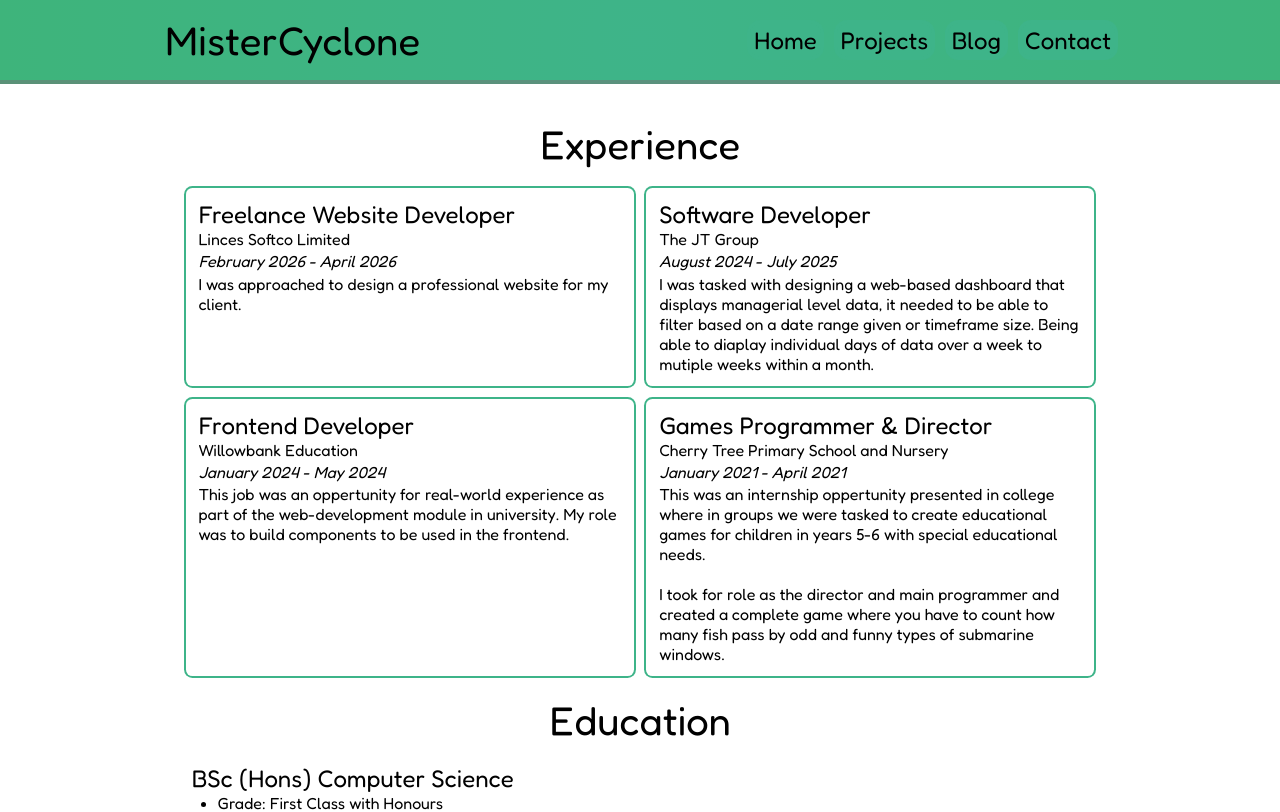
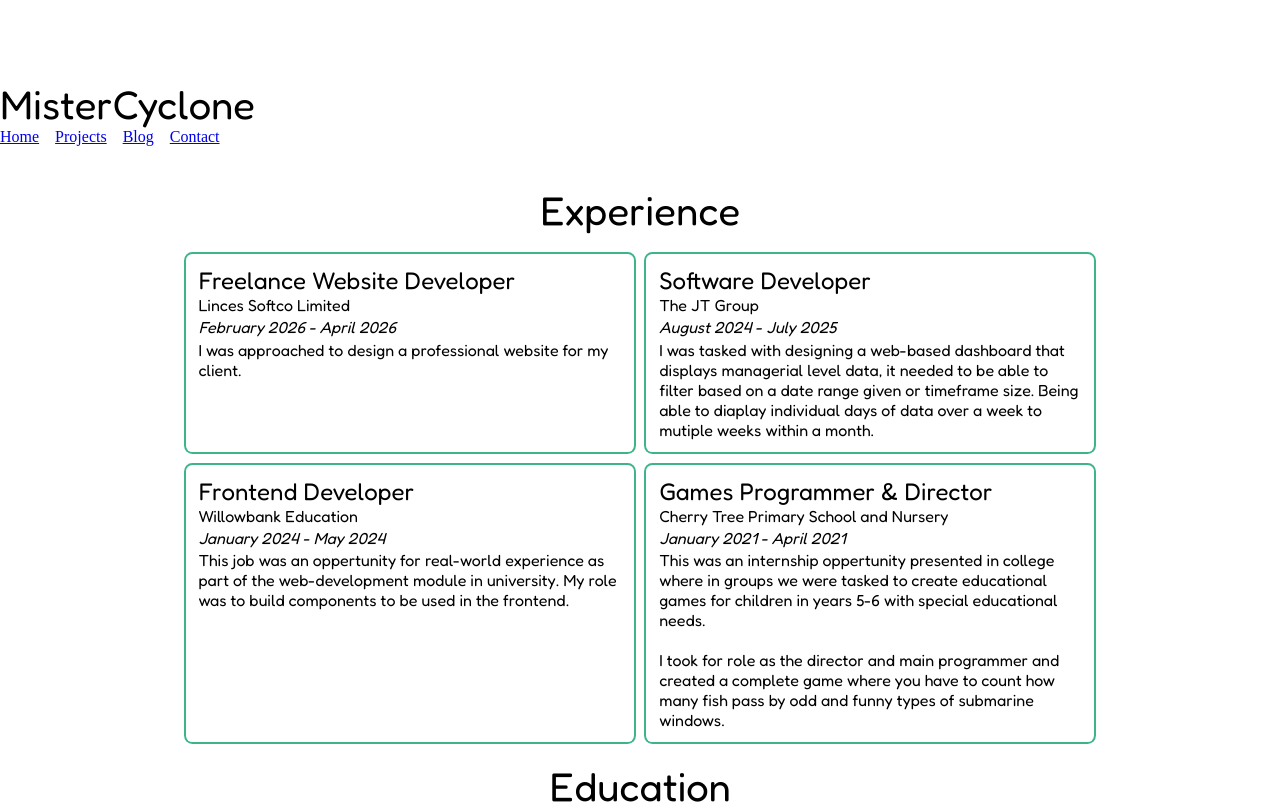
Before and after one commit to MisterCyclone/mistercyclone-website, a React (Vite) app: page / in a window 1280 px wide. Shown: the top 812 px of the page. Built offline with nearby package versions, Linux system fonts and the light colour scheme; the HTML template or start-up script is replaced by a standard one.

Commit message:
Updated header and nav-bar to be able to be easily updated rather than having to hard code updates and additions.

```diff
--- a/src/components/header/header.tsx
+++ b/src/components/header/header.tsx
@@ -1,13 +1,17 @@
 import React from "react"
 import NavBar from "./nav-bar"
-
 
 const Header: React.FC = () => {
 
   return (
-    <header className="header">
+    <header>
       <h1>MisterCyclone</h1>
-      <NavBar/>
+      <NavBar links={[
+        {label: "Home", routeTo: "/"},
+        {label: "Projects", routeTo: "/projects"},
+        {label: "Blog", routeTo: "/blog"},
+        {label: "Contact", routeTo: "/contact"},
+      ]}/>
     </header>
   )
 }
--- a/src/components/header/nav-bar.tsx
+++ b/src/components/header/nav-bar.tsx
@@ -1,14 +1,20 @@
 import React from "react"
-import NavButton from "./nav-button"
+import { NavLink } from "react-router-dom"
 
-const NavBar: React.FC = () => {
+interface NavBarProps {
+  links : {
+    label: string;
+    routeTo: string;
+  }[];
+}
+
+const NavBar: React.FC<NavBarProps> = ({links}) => {
 
   return (
     <div className="nav-bar">
-      <NavButton label="Home"/>
-      <NavButton label="Projects"/>
-      <NavButton label="Blog"/>
-      <NavButton label="Contact"/>
+      {links.map((link) => (
+        <NavLink className="nav-bar-button" to={link.routeTo}>{link.label}</NavLink>
+      ))}
     </div>
   )
 }
--- a/src/components/header/nav-button.tsx
+++ /dev/null
@@ -1,14 +0,0 @@
-import React from "react"
-
-interface ButtonProps {
-  label: string;
-}
-
-const NavButton: React.FC<ButtonProps> = ({label}) => {
-
-  return(
-    <button>{label}</button>
-  )
-}
-
-export default NavButton
```
